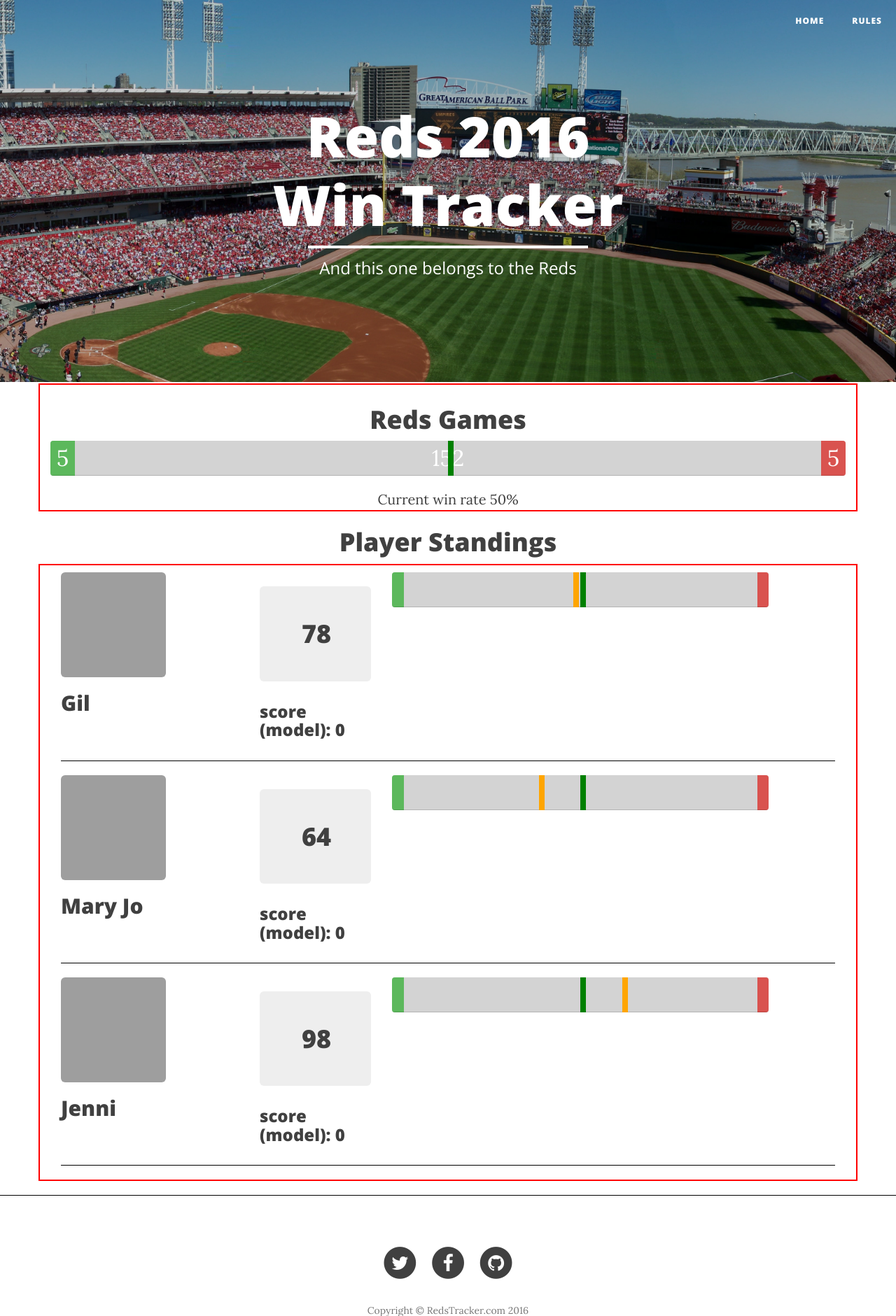
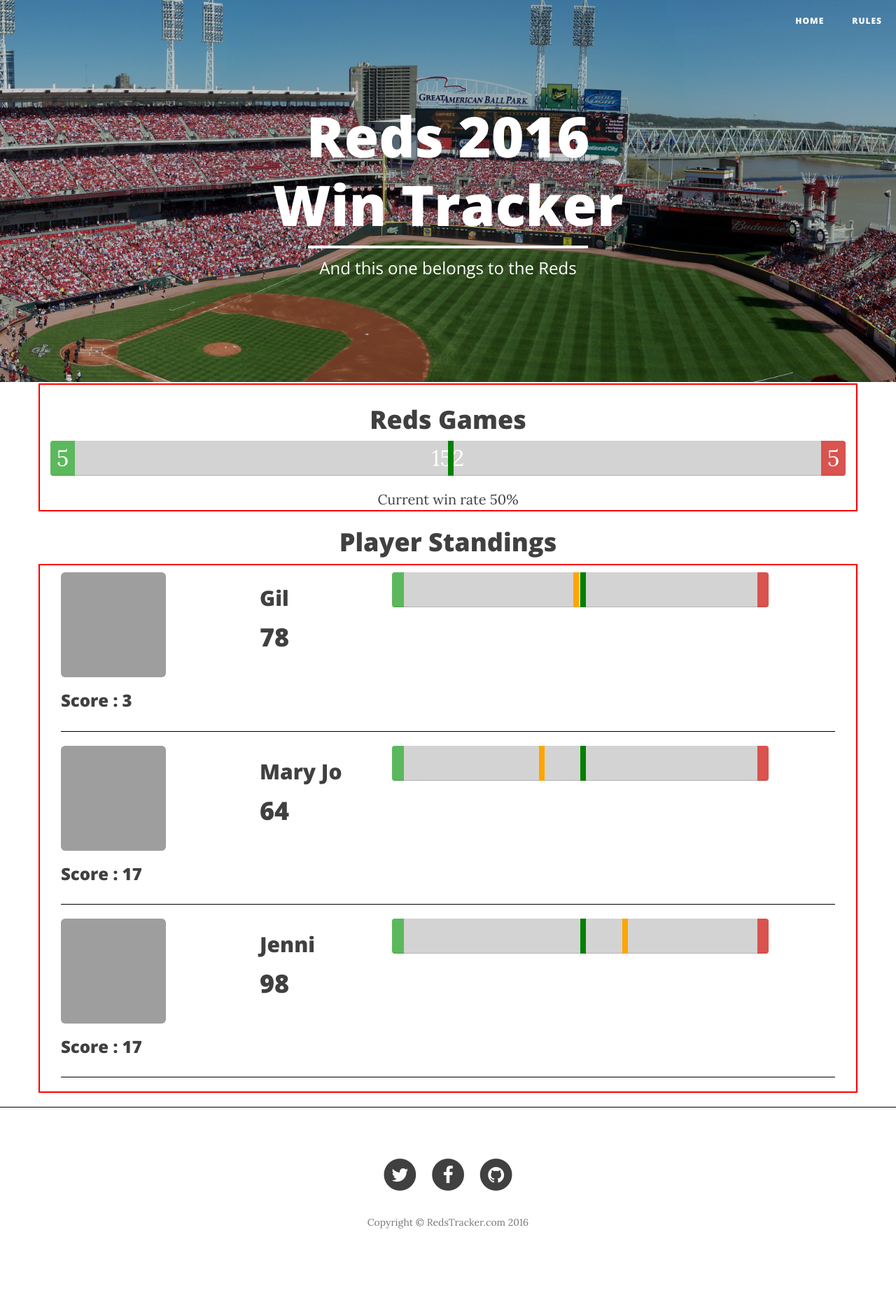
Before and after one commit to MichaelStadtmiller/Reds, a Django app: page / in a window 1280 px wide. Shown: the top 1881 px of the page at 70% size. After the commit the page ends 1756 px from the top, so only its background shows below. Run offline with Django 3.2, Linux system fonts and the light colour scheme; data comes from the database, SQL or seed files in the repository; both versions use the stored data as it was after the commit; some libraries are stand-ins or nearby versions; grey boxes are pictures that could not be loaded.

Commit message:
score workinggit add .! need cleanup and sort players by score

```diff
--- a/static/css/my.css
+++ b/static/css/my.css
@@ -50,3 +50,12 @@ div.myborder {
     width: 8px;
     position: absolute;
 }
+
+::-moz-selection { /* Code for Firefox */
+    color: white;
+    background: red;
+}
+::selection {
+    color: white;
+    background: red;
+}
--- a/stats/models.py
+++ b/stats/models.py
@@ -13,10 +13,10 @@ class Player(models.Model):
     def perc_guess(self):
         return self.Guess/self.total_games()*100
 
-    def score(self):
-        rd = RedsData()
-        # return abs(self.Guess-rd.wins_proj)
-        return rd.games_played()
+    #def score(self):
+    #    rd = RedsData()
+    #    # return abs(self.Guess-rd.wins_proj)
+    #    return rd.games_played()
 
     def __getitem__(self, item):
         return getattr(self, item)
@@ -29,30 +29,28 @@ class RedsData(models.Model):
     lastGamePlayed = models.DateField(primary_key=True)
     won = models.IntegerField(default=0)
     lost = models.IntegerField(default=0)
-
-    def total_games(self):
-        return 162
+    total_games = 162
 
     def games_played(self):
         return self.won+self.lost
 
     def games_left(self):
-        return self.total_games() - self.games_played()
+        return self.total_games - self.games_played()
 
     def perc_won(self):
-        return self.won/self.total_games()*100
+        return self.won/self.total_games*100
 
     def perc_lost(self):
-        return self.lost/self.total_games()*100
+        return self.lost/self.total_games*100
 
     def perc_left(self):
-        return self.games_left()/self.total_games()*100
+        return self.games_left()/self.total_games*100
 
     def currwinrate(self):
         return int(round(self.won/self.games_played()*100))
 
     def wins_proj(self):
-        return int(self.total_games()*(self.currwinrate()/100))
+        return int(self.total_games*(self.currwinrate()/100))
 
     def __str__(self):
         return str(self.lastGamePlayed) + " (" + str(self.won) + "-" + str(self.lost) + ")"
--- a/stats/templates/stats/index.html
+++ b/stats/templates/stats/index.html
@@ -32,12 +32,12 @@
             <div class="row">
                 <div class="col-md-3">
                     <img class="img-rounded" src="http://loremflickr.com/150/150/cincinnatireds/all">
-                    <h2>{{ Playa.Name }}</h2>
+                    <h3>Score : {{ Playa.score }}</h3>
                 </div>
                 {% for data in reds_data.data %}
                 <div class="col-md-2">
-                    <h1 class="jumbotron">{{ Playa.Guess }}</h1>
-                    <h3>score (model): {{ Playa.score }}</h3>
+                    <h2>{{ Playa.Name }}</h2>
+                    <h1>{{ Playa.Guess }}</h1>
                 </div>
                 <div class="col-md-6">
                         <div class="progress progress-bar-height">
--- a/stats/views.py
+++ b/stats/views.py
@@ -14,6 +14,10 @@ class MainView(TemplateView):
     def get_all_players(self):
         context = {}
         all_players = Player.objects.all()
+        reds_data = RedsData.objects.all()
+        data = ([d.wins_proj() for d in reds_data])
+        for p in all_players:
+            p.score = abs(int(data[0])-p.Guess)
         context['players'] = all_players
         return context
 
@@ -23,6 +27,15 @@ class MainView(TemplateView):
         context['data'] = reds_data
         return context
 
+    #def get_score(self):
+    #    context = {}
+    #    all_players = Player.objects.all()
+    #    reds_data = RedsData.objects.all()
+    #   data = (d.wins_proj for d in reds_data)
+    #    for p in all_players:
+    #        p.score = data[0]
+
+
 
 class RulesView(TemplateView):
     template_name = 'stats/rules.html'
```
Also changed, not shown: db.sqlite3.
